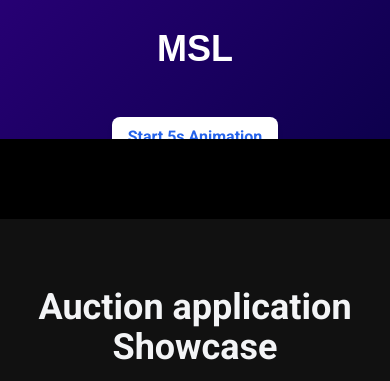
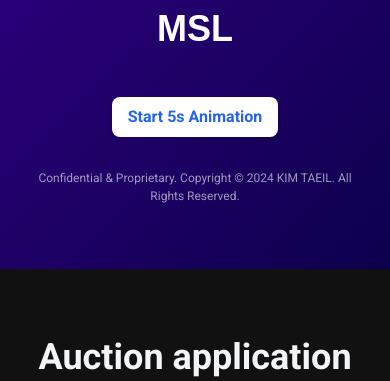
Before and after one commit to globalquantumm/Live-Price-Drop-Auction, a plain HTML site: page index.html in a window 390 px wide. Shown: the part 705-1086 px from the top of the page. Drawn offline with nearby package versions, Linux system fonts and the light colour scheme; a web font is replaced by a local one.

Commit message:
Refactor CSS for mobile layout and copyright adjustments
Updated styles for mobile responsiveness and adjusted copyright positioning.

```diff
--- a/index.html
+++ b/index.html
@@ -1,3 +1,4 @@
+
 <!DOCTYPE html>
 <html lang="ko">
 <head>
@@ -11,12 +12,11 @@
     <link href="https://fonts.googleapis.com/css2?family=Roboto:wght@300;400;700&family=MuseoModerno:wght@600&display=swap" rel="stylesheet">
     <script src="https://cdn.tailwindcss.com"></script>
     <style>
-        /* [수정] 페이지 전체가 스크롤되도록 body 스타일 변경 */
         body {
             font-family: 'Roboto', sans-serif;
-            background-color: #111; /* 페이지 기본 배경색 */
-            overflow-y: auto; /* 항상 세로 스크롤 허용 */
-            overflow-x: hidden; /* 가로 스크롤 방지 */
+            background-color: #111;
+            overflow-y: auto;
+            overflow-x: hidden;
             margin: 0;
             padding: 0;
             -webkit-font-smoothing: antialiased;
@@ -60,16 +60,16 @@
         @media (max-width: 767px) {
             .content-wrapper {
                 position: relative;
-                height: 100vh;
-                min-height: 500px;
-                padding: 10vh 8vw 15vh 8vw;
-                justify-content: flex-start;
+                height: auto; /* [수정] 100vh 고정 높이 삭제 */
+                min-height: auto; /* [수정] 최소 높이 삭제 */
+                padding: 4rem 1.5rem; /* [수정] 패딩 값 (16, 6)으로 변경 (10vh 8vw 15vh 8vw 삭제) */
+                justify-content: center; /* [수정] flex-start -> center */
             }
             .aspect-16-9 {
                 padding-bottom: 0;
                 height: auto;
-                /* [신규] 휴대폰 겹침 문제 해결을 위한 간격 추가 */
-                margin-bottom: 5rem;
+                /* [수정] 빨간 상자의 원인이었던 검은 공간 삭제 */
+                margin-bottom: 0;
             }
         }
 
@@ -91,10 +91,10 @@
         }
 
          @media (min-width: 768px) {
-            /* [수정] 데스크탑 카피라이트 위로 올리기 */
+            /* [수정] 데스크탑 카피라이트 위로 더 올리기 */
              .copyright-text {
                 position: absolute;
-                bottom: 2rem; /* 1rem -> 2rem */
+                bottom: 3.5rem; /* [수정] 2rem -> 3.5rem */
                 margin-top: 0;
                 width: 100%;
                 text-align: center;
@@ -108,7 +108,7 @@
              }
          }
 
-         /* [신규] 휴대폰 겹침 문제 해결 */
+         /* [수정] 휴대폰 겹침 문제 해결 */
          @media (max-width: 767px) {
             .copyright-text {
                 position: relative; /* absolute 해제 */
```
